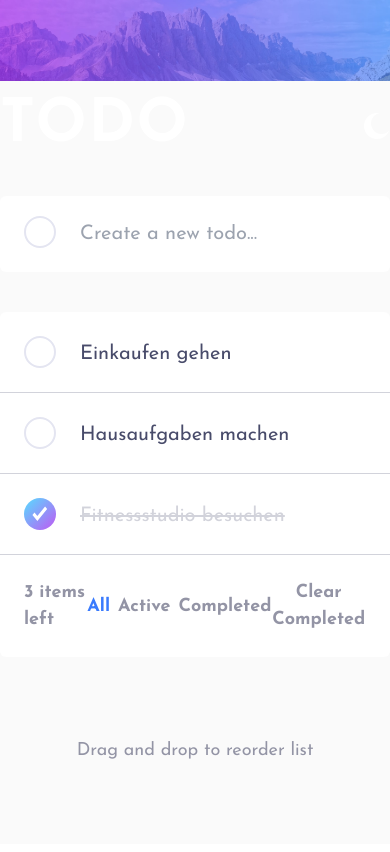
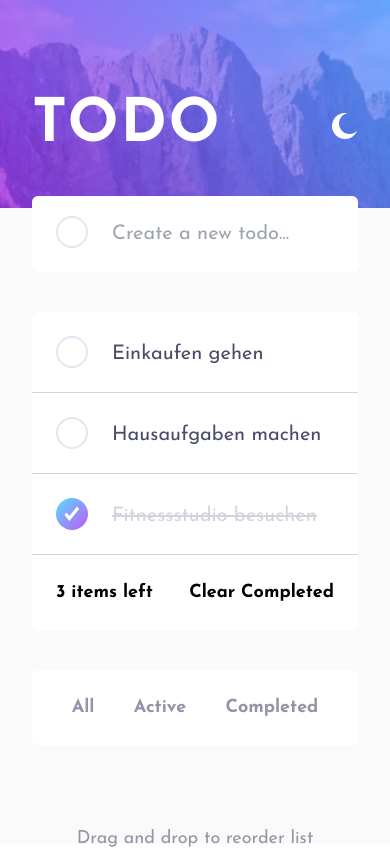
Before and after one commit to theaussie86/angular-todo-list, an Angular app: page / in a window 390 px wide. Built offline with nearby package versions, Linux system fonts and the light colour scheme.

Commit message:
added mobile footer

```diff
--- a/src/app/app.component.html
+++ b/src/app/app.component.html
@@ -1,7 +1,8 @@
 <div class="bg-veryLightGray dark:bg-veryDarkBlue h-screen relative" [ngClass]="{'dark': mode === 'dark'}">
 
-  <img [src]="mode === 'light' ? 'bg-desktop-light.jpg':'bg-desktop-dark.jpg'" alt="light background" class="w-full absolute" />
-  <div class="sm:max-w-2xl mx-auto z-10">
+  <img [src]="mode === 'light' ? 'bg-desktop-light.jpg':'bg-desktop-dark.jpg'" alt="background desktop" class="hidden lg:block w-full absolute" />
+  <img [src]="mode === 'light' ? 'bg-mobile-light.jpg':'bg-mobile-dark.jpg'" alt="background mobile" class="block lg:hidden w-full absolute" />
+  <div class="px-8 sm:px-12 sm:max-w-2xl mx-auto z-10">
 
     <div class="flex justify-between items-center pt-24 text-white tracking-widest relative">
       <h1 class="text-6xl font-bold ">TODO</h1>
@@ -21,6 +22,11 @@
       <app-footer></app-footer>
     </div>
 
+    <div class="md:hidden bg-white p-6 rounded-md mt-10">
+      <app-filter-btns></app-filter-btns>
+    </div>
+
+
     <div class="w-full mt-20">
       <p class="text-darkGrayishBlue dark:text-darkGrayishBlueDark text-center">Drag and drop to reorder list</p>
     </div>
--- a/src/app/app.component.ts
+++ b/src/app/app.component.ts
@@ -7,6 +7,7 @@ import { Todo, TodoService } from "../services/todo.service";
 import { FormComponent } from "./form/form.component";
 import { FooterComponent } from "./footer/footer.component";
 import { Observable } from "rxjs";
+import { FilterBtnsComponent } from "./filter-btns/filter-btns.component";
 
 @Component({
   selector: "app-root",
@@ -18,6 +19,7 @@ import { Observable } from "rxjs";
     TodoComponent,
     FormComponent,
     FooterComponent,
+    FilterBtnsComponent,
   ],
   templateUrl: "./app.component.html",
   styleUrl: "./app.component.css",
--- /dev/null
+++ b/src/app/filter-btns/filter-btns.component.html
@@ -0,0 +1,5 @@
+<div class="flex justify-around gap-x-2">
+    <button class="font-bold text-darkGrayishBlue dark:text-darkGrayishBlueDark hover:cursor-pointer hover:text-veryDarkGrayishBlue dark:hover:text-lightGrayishBlueHover" [ngClass]="{'text-brightBlue': filterStatus === 'all'}" (click)="showAll()">All</button>
+    <button class="font-bold text-darkGrayishBlue dark:text-darkGrayishBlueDark hover:cursor-pointer hover:text-veryDarkGrayishBlue dark:hover:text-lightGrayishBlueHover" [ngClass]="{'text-brightBlue': filterStatus === 'active'}" (click)="showActive()">Active</button>
+    <button class="font-bold text-darkGrayishBlue dark:text-darkGrayishBlueDark hover:cursor-pointer hover:text-veryDarkGrayishBlue dark:hover:text-lightGrayishBlueHover" [ngClass]="{'text-brightBlue': filterStatus === 'completed'}" (click)="showCompleted()">Completed</button>
+  </div>
--- /dev/null
+++ b/src/app/filter-btns/filter-btns.component.ts
@@ -0,0 +1,30 @@
+import { CommonModule } from "@angular/common";
+import { Component } from "@angular/core";
+import { TodoService } from "../../services/todo.service";
+
+@Component({
+  selector: "app-filter-btns",
+  standalone: true,
+  imports: [CommonModule],
+  templateUrl: "./filter-btns.component.html",
+  styleUrl: "./filter-btns.component.css",
+})
+export class FilterBtnsComponent {
+  constructor(private todoService: TodoService) {}
+
+  get filterStatus() {
+    return this.todoService.filter || "all";
+  }
+
+  showAll() {
+    console.log("Show all");
+  }
+
+  showActive() {
+    console.log("Show active");
+  }
+
+  showCompleted() {
+    console.log("Show completed");
+  }
+}
--- a/src/app/footer/footer.component.html
+++ b/src/app/footer/footer.component.html
@@ -1,9 +1,5 @@
-<div class="flex text-base justify-between items-center p-6 text-darkGrayishBlue dark:text-darkGrayishBlueDark">
+<div class="flex text-base justify-between items-center p-6 ">
     <div class="font-bold todos">{{todos}} items left</div>
-    <div class="flex gap-x-2">
-      <button class="font-bold hover:cursor-pointer hover:text-veryDarkGrayishBlue dark:hover:text-lightGrayishBlueHover" [ngClass]="{'text-brightBlue': filterStatus === 'all'}" (click)="showAll()">All</button>
-      <button class="font-bold hover:cursor-pointer hover:text-veryDarkGrayishBlue dark:hover:text-lightGrayishBlueHover" [ngClass]="{'text-brightBlue': filterStatus === 'active'}" (click)="showActive()">Active</button>
-      <button class="font-bold hover:cursor-pointer hover:text-veryDarkGrayishBlue dark:hover:text-lightGrayishBlueHover" [ngClass]="{'text-brightBlue': filterStatus === 'completed'}" (click)="showCompleted()">Completed</button>
-    </div>
+    <app-filter-btns class="hidden md:block"></app-filter-btns>
     <button class="font-bold hover:cursor-pointer hover:text-veryDarkGrayishBlue dark:hover:text-lightGrayishBlueHover" (click)="clearCompleted()">Clear Completed</button>
 </div>
--- a/src/app/footer/footer.component.ts
+++ b/src/app/footer/footer.component.ts
@@ -1,11 +1,12 @@
 import { Component } from "@angular/core";
 import { TodoService } from "../../services/todo.service";
 import { CommonModule } from "@angular/common";
+import { FilterBtnsComponent } from "../filter-btns/filter-btns.component";
 
 @Component({
   selector: "app-footer",
   standalone: true,
-  imports: [CommonModule],
+  imports: [CommonModule, FilterBtnsComponent],
   templateUrl: "./footer.component.html",
   styleUrl: "./footer.component.css",
 })
```
Also changed, not shown: src/app/filter-btns/filter-btns.component.css (added), 1 other file (tests, documents, lock files or other folders).
